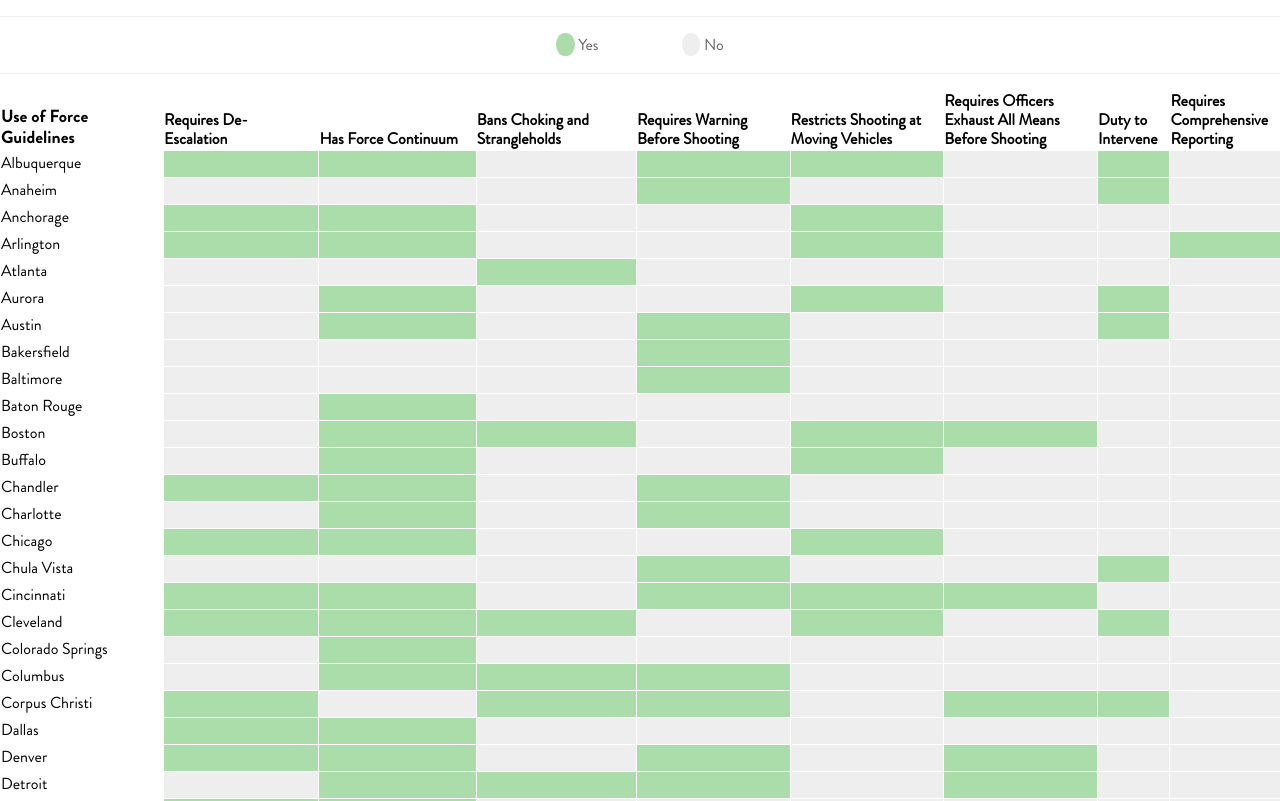
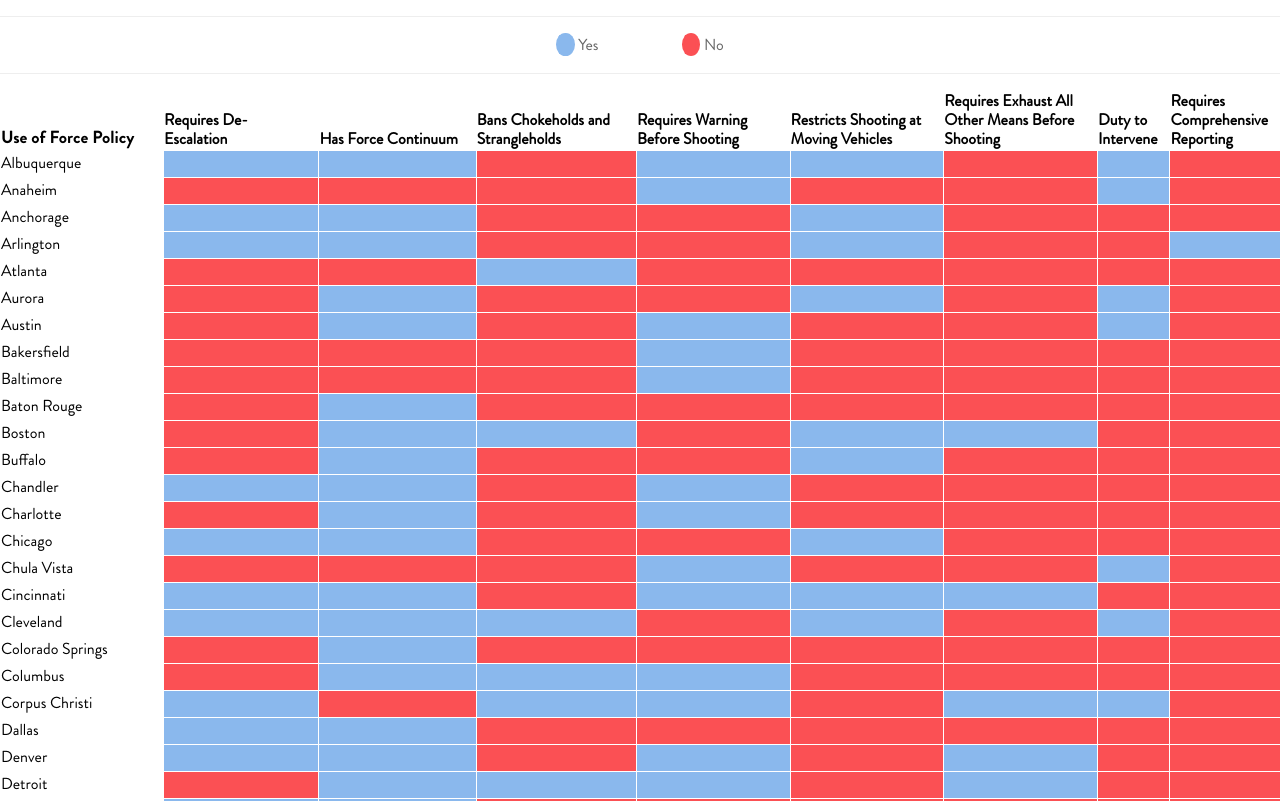
Before and after one commit to bcks/use-of-force, a plain HTML site: page index.html in a window 1280 px wide. Shown: the top 801 px of the page. Drawn offline with Linux system fonts and the light colour scheme.

Commit message:
Update readme.

```diff
--- a/css/styles.css
+++ b/css/styles.css
@@ -56,13 +56,13 @@ p.key span {
 	border-radius: 100%;
 }
 p .noText {
-	background-color: #ada;
-	color: #ada;
+	background-color: #8ab8ed;
+	color: #8ab8ed;
 }
 p .problematicText {
 	margin-left: 5em;
-  background-color: #eee;
-  color: #eee;
+  background-color: #fb5054;
+  color: #fb5054;
 }
 
 
@@ -90,10 +90,10 @@ td.state {
   text-overflow: ellipsis;
 }
 td.off {
-	background-color: #eee;
+	background-color: #fb5054;
 }
 td.on {
-	background-color: #ada;
+	background-color: #8ab8ed;
 	-webkit-transition: background-color .25s;
 	transition: background-color .25s;
 }
--- a/js/script.js
+++ b/js/script.js
@@ -1,6 +1,6 @@
 
 
-var categories = ["Requires De-Escalation", "Has Force Continuum", "Bans Choking and Strangleholds", "Requires Warning Before Shooting", "Restricts Shooting at Moving Vehicles", "Requires Officers Exhaust All Means Before Shooting", "Duty to Intervene", "Requires Comprehensive Reporting" ];
+var categories = ["Requires De-Escalation", "Has Force Continuum", "Bans Chokeholds and Strangleholds", "Requires Warning Before Shooting", "Restricts Shooting at Moving Vehicles", "Requires Exhaust All Other Means Before Shooting", "Duty to Intervene", "Requires Comprehensive Reporting" ];
 
 var data = {};
 
@@ -51,7 +51,7 @@ function showData(id) {
 
 function renderStates(states, label) {
 	var output = '<table class="header-fixed">';
-	output += '<thead><tr><th class="first"><h3>'+label+'</h3></th><th><div>Requires<span><br></span> De-Escalation</div></th><th><div>Has Force<span><br></span> Continuum</div></th><th><div>Bans Choking<span><br></span> and Strangleholds</div></th><th><div>Requires Warning<span><br></span> Before Shooting</div></th><th><div>Restricts Shooting<span><br></span> at Moving Vehicles</div></th><th><div>Requires Officers Exhaust All<span><br></span> Means Before Shooting</div></th><th><div>Duty to<span><br></span> Intervene</div></th><th><div>Requires Comprehensive<span><br></span> Reporting</div></th></tr></thead>';
+	output += '<thead><tr><th class="first"><h3>'+label+'</h3></th><th><div>Requires<span><br></span> De-Escalation</div></th><th><div>Has Force<span><br></span> Continuum</div></th><th><div>Bans Chokeholds<span><br></span> and Strangleholds</div></th><th><div>Requires Warning<span><br></span> Before Shooting</div></th><th><div>Restricts Shooting<span><br></span> at Moving Vehicles</div></th><th><div>Requires Exhaust All<span><br></span> Other Means Before Shooting</div></th><th><div>Duty to<span><br></span> Intervene</div></th><th><div>Requires Comprehensive<span><br></span> Reporting</div></th></tr></thead>';
 	output += '<tbody>';
 
 	for (var s in states) {
@@ -130,7 +130,7 @@ getAjax(function(ajaxData){
 	atlas.sort();
 
 	var output = '';
-	output += renderStates(atlas, 'Use of Force Guidelines');
+	output += renderStates(atlas, 'Use of Force Policy');
   $('#output').html(output);
 
 });
```
Also changed, not shown: data/force.csv.
